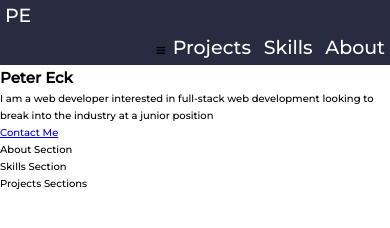
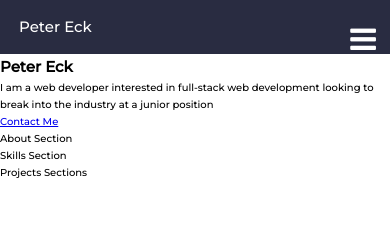
Before and after one commit to PeterEckIII/portfolio_site, a website: page index.html in a window 390 px wide. Drawn offline with Linux system fonts and the light colour scheme.

Commit message:
Add media queries for mobile browsing

```diff
--- a/index.html
+++ b/index.html
@@ -11,11 +11,13 @@
 </head>
 <body>
     <div class="navbar">
-        <div class="navbar__left">
-            <a href="#top" class="navbar__logo">PE</a>
+        <div class="navbar__left navbar__items">
+            <a href="#top" class="navbar__logo">Peter Eck</a>
         </div>
-        <div class="navbar__right">
+        <div class="navbar__items navbar__toggle">
             <i class="fa fa-bars"></i>
+        </div>
+        <div class="navbar__right navbar__items">
             <a href="#projects" class="navbar__item">Projects</a>
             <a href="#skills" class="navbar__item">Skills</a>
             <a href="#about" class="navbar__item">About</a>
--- a/sass/base/_base.scss
+++ b/sass/base/_base.scss
@@ -32,7 +32,7 @@ html {
 
 body {
 box-sizing: border-box;
-padding: 1rem;
+padding: 1.8rem;
 
 @include respond(tab-port) {
     padding: 0;
--- a/sass/layout/_navigation.scss
+++ b/sass/layout/_navigation.scss
@@ -2,16 +2,37 @@
     background-color: $gunmetal-color;
     overflow: hidden;
     display: flex;
+    padding: 1.4rem;
+
+    &__items {
+        display: flex;
+    }
+
+    &__item {
+        padding-right: 2rem;
+    }
+
+    &__left {
+        display: inline-block;
+    }
 
     &__right {
         margin-left: auto;
+    }
+
+    &__toggle {
+        display: none;
+    }
+
+    &__logo {
+        margin-bottom: 1rem;
     }
 
     & a {
         text-decoration: none;
         color: $white-color;
         padding: 3px 5px;
-        font-size: 1.9rem;
+        font-size: 1.5rem;
 
 
         &:hover {
@@ -23,10 +44,21 @@
 }
 
 @include respond(tab-port) {
-    .navbar {
+    .navbar,
+    .navbar__items {
         flex-direction: column;
+
+        &__right {
+            margin-left: 0;
+            display: none;
+        }
     }
-    &__right {
-        margin-left: 0;
+    .navbar__toggle {
+        align-self: flex-end;
+        display: initial;
+        position: absolute;
+        cursor: pointer;
+        font-size: 300%;
+        color: white;
     }
 }
```
Also changed, not shown: public/style.css.
